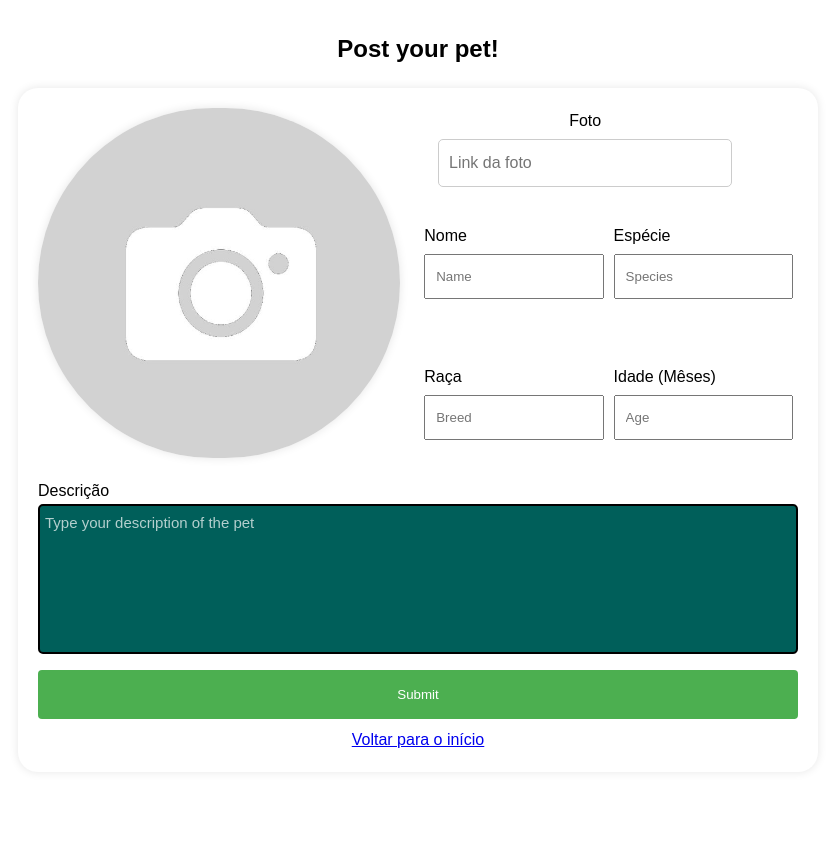
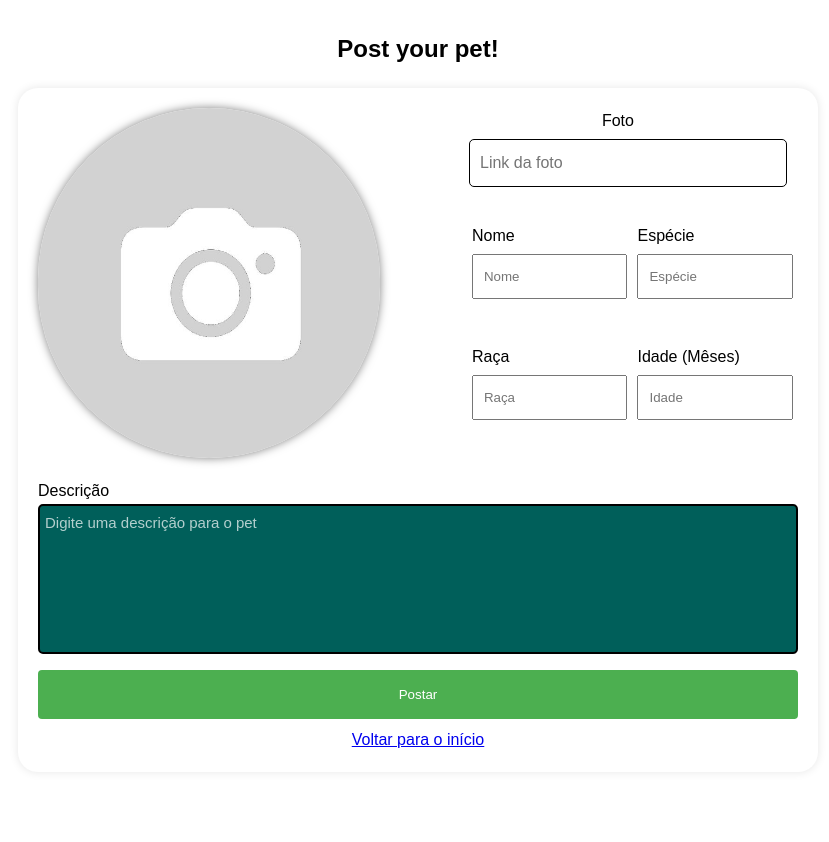
Before and after one commit to antonioz2022/ProjetoFDS, a Django app: page /pet4you_app/posting/ in a window 1280 px wide. Shown: the part 100-942 px from the top of the page, without its empty margins (222-1051 px from the left). Run offline with Django 5.2, Linux system fonts and the light colour scheme; parts of the project's set-up code (start-up, migrations or seed data) failed here and were passed over.

Commit message:
Melhora no CSS e HTML de Posting

```diff
--- a/pet4you_app/static/css/styles.css
+++ b/pet4you_app/static/css/styles.css
@@ -371,6 +371,7 @@
   display: flex;
   align-items: flex-start;
   margin-bottom: 20px;
+
   /* Add spacing between the image/photo input and the form */
 }
 
@@ -390,31 +391,33 @@
 }
 
 .posting-container img {
-  width: 750px;
+  width: 700px;
   height: 350px;
-  max-width: 95%;
+  max-width: 110%;
   max-height: 50%;
   display: block;
   border-radius: 200px;
   background-color: #fff;
-  box-shadow: 0px 0px 10px 0px rgba(0, 0, 0, .1);
+  box-shadow: 0px 0px 10px 0px rgba(0, 0, 0, .5);
 
 
 }
 
 .photo-input {
-  position: absolute;
   text-align: center;
-  margin-left: 400px;
-  width: 23%;
-
+  position: relative;
+  left: 120px;
 }
 
-.photo-input input{
-  width: 100%;
+.photo-input label{
+  position: relative;
+  left: 90px;
+}
+.photo-input input {
+  width: 270%;
   padding: 10px;
   margin: 5px 0;
-  border: 1px solid #ccc;
+  border: 1px solid #000000;
   border-radius: 5px;
   box-sizing: border-box;
   /* Ensures padding and border are included in the total width */
@@ -430,7 +433,7 @@
 .posting-form-input {
   flex: 0 0 calc(50% - 10px);
   /* Each row takes up half of the container width minus some spacing */
-  margin: 115px 5px -50px;
+  margin: 115px 5px -70px;
   /* Add spacing between rows */
   box-sizing: border-box;
 }
--- a/pet4you_app/templates/base.html
+++ b/pet4you_app/templates/base.html
@@ -6,7 +6,7 @@
     <meta name="viewport" content="width=device-width, initial-scale=1.0">
     <title>Pet4You</title>
     {% load static %}
-    <link rel="stylesheet" href="{% static 'css/styles.css' %}?v">
+    <link rel="stylesheet" href="{% static 'css/styles.css' %}?">
 
 </head>
 
--- a/pet4you_app/templates/posting.html
+++ b/pet4you_app/templates/posting.html
@@ -33,35 +33,33 @@
                     <img id="previewImage" src="{% static 'css/placeholder.jpg' %}" alt="Preview Image">
                 </div>
                 <div class="photo-input">
-                    <div>
-                        <label for="photo">Foto</label>
-                        <input type="text" id="photo" name="photo" placeholder="Link da foto">
-                    </div>
+                    <label for="photo">Foto</label>
+                    <input type="text" id="photo" name="photo" placeholder="Link da foto">
                 </div>
                 <div class="two-column-form">
                     <div class="posting-form-input">
                         <label for="name">Nome</label>
-                        <input type="text" id="name" name="name" placeholder="Name">
+                        <input type="text" id="name" name="name" placeholder="Nome">
                     </div>
                     <div class="posting-form-input">
                         <label for="species">Espécie</label>
-                        <input type="text" id="species" name="species" placeholder="Species">
+                        <input type="text" id="species" name="species" placeholder="Espécie">
                     </div class="posting-form-input">
                     <div class="posting-form-input">
                         <label for="breed">Raça</label>
-                        <input type="text" id="breed" name="breed" placeholder="Breed">
+                        <input type="text" id="breed" name="breed" placeholder="Raça">
                     </div>
                     <div class="posting-form-input">
                         <label for="age">Idade (Mêses)</label>
-                        <input type="number" id="age" name="age" min="1" max="99" placeholder="Age">
+                        <input type="number" id="age" name="age" min="1" max="99" placeholder="Idade">
                     </div>
                 </div>
             </div>
             <label for="description">Descrição</label>
             <div>
-                <textarea id="description" name="description" placeholder="Type your description of the pet"></textarea>
+                <textarea id="description" name="description" placeholder="Digite uma descrição para o pet"></textarea>
             </div>
-            <button type="submit" class="posting-submit">Submit</button>
+            <button type="submit" class="posting-submit">Postar</button>
             <p style="text-align: center;"><a href="{% url 'pet4you:home' %}">Voltar para o início</a></p>
         </form>
 </section>
@@ -73,6 +71,17 @@
     const imageContainer = document.getElementById('imageContainer');
     const previewImage = document.getElementById('previewImage');
 
+    function isImage(url, callback) {
+        var img = new Image();
+        img.onload = function () {
+            callback(true); // Image loaded successfully
+        };
+        img.onerror = function () {
+            callback(false); // Image failed to load
+        };
+        img.src = url;
+    }
+
     // Add event listener to the input field to detect changes
     imageUrlInput.addEventListener('input', function () {
         // Get the value of the input field
@@ -82,6 +91,15 @@
         previewImage.src = imageUrl;
 
         // If the input field is empty, display a placeholder image
+
+        //
+
+        isImage(imageUrl, function (valid) {
+            if (!valid) {
+                previewImage.src = "{% static 'css/placeholder.jpg' %}";
+            }
+        });
+
         if (imageUrl === '') {
             previewImage.src = "{% static 'css/placeholder.jpg' %}"; // Replace 'placeholder.jpg' with your actual placeholder image
         }
```
